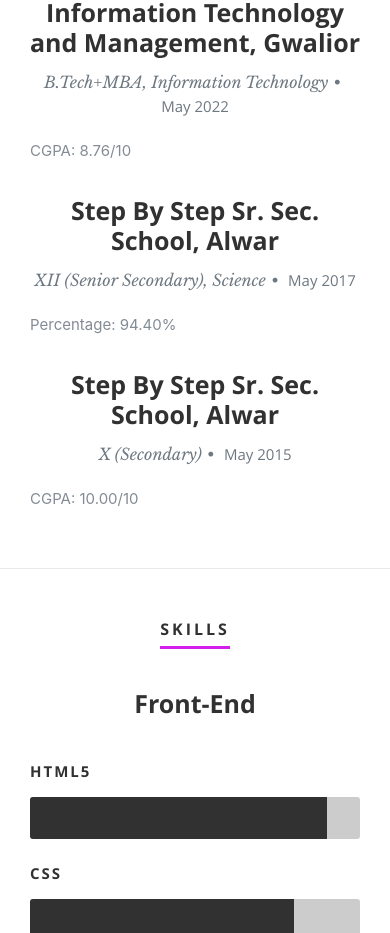
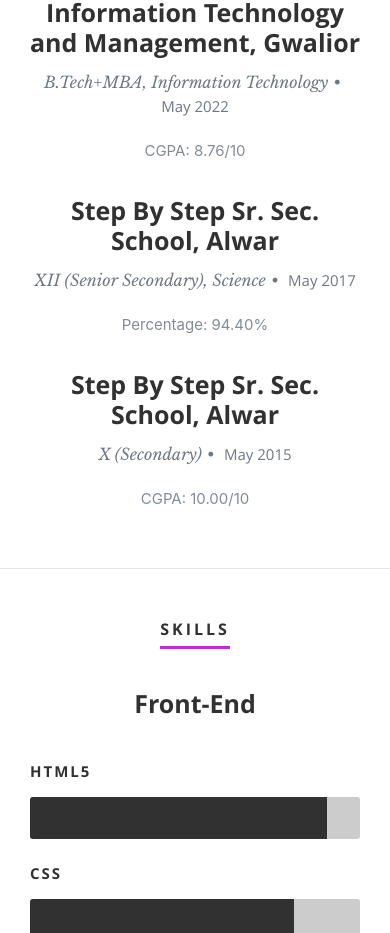
Before and after one commit to 1209simran/portfolio-website, a React (Create React App) app: page / in a window 390 px wide. Shown: the part 1896-2829 px from the top of the page. Built offline with nearby package versions, Linux system fonts and the light colour scheme.

Commit message:
bug fixed

```diff
--- a/public/css/media-queries.css
+++ b/public/css/media-queries.css
@@ -256,6 +256,9 @@
   #resume .info {
     text-align: center;
   }
+  #resume .info1 {
+    text-align: center;
+  }
 
   .bars {
     width: 100%;
--- a/src/components/Resume.js
+++ b/src/components/Resume.js
@@ -25,7 +25,7 @@ export default class Resume extends Component {
                           {item.MonthOfPassing} {item.YearOfPassing}
                         </em>
                       </p>
-                      <p>{item.Achievements}</p>
+                      <p className="info1">{item.Achievements}</p>
                     </div>
                   </div>
                 );
```
